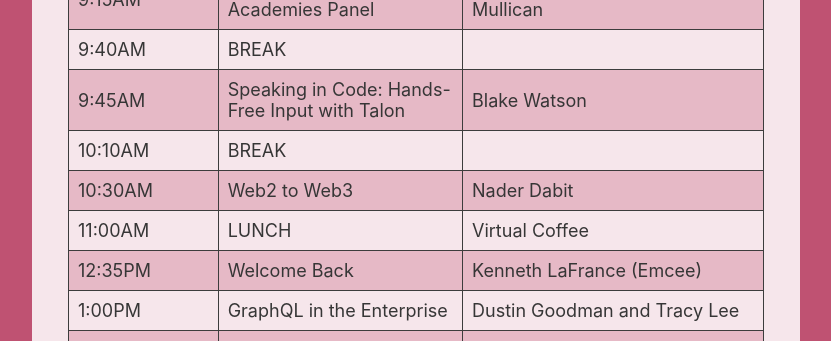
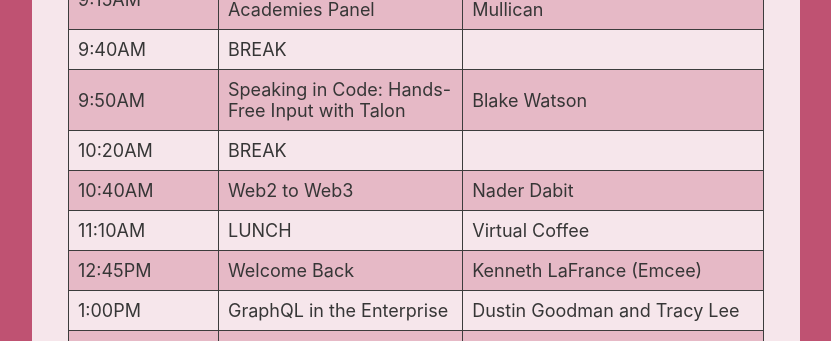
Before and after one commit to kaylasween/magnoliajs, a Next.js app: page /schedule in a window 1280 px wide. Shown: the part 579-920 px from the top of the page, without its empty margins (224-1055 px from the left). Built offline with nearby package versions, Linux system fonts and the light colour scheme.

Commit message:
editing schedule.

```diff
--- a/pages/schedule.js
+++ b/pages/schedule.js
@@ -34,27 +34,27 @@
             <td></td>
           </tr>
           <tr>
-            <td>9:45AM</td>
+            <td>9:50AM</td>
             <td>Speaking in Code: Hands-Free Input with Talon</td>
             <td>Blake Watson</td>
           </tr>
           <tr>
-            <td>10:10AM</td>
+            <td>10:20AM</td>
             <td>BREAK</td>
             <td></td>
           </tr>
           <tr>
-            <td>10:30AM</td>
+            <td>10:40AM</td>
             <td>Web2 to Web3</td>
             <td>Nader Dabit</td>
           </tr>
           <tr>
-            <td>11:00AM</td>
+            <td>11:10AM</td>
             <td>LUNCH</td>
             <td>Virtual Coffee</td>
           </tr>
           <tr>
-            <td>12:35PM</td>
+            <td>12:45PM</td>
             <td>Welcome Back</td>
             <td>Kenneth LaFrance (Emcee)</td>
           </tr>
```
